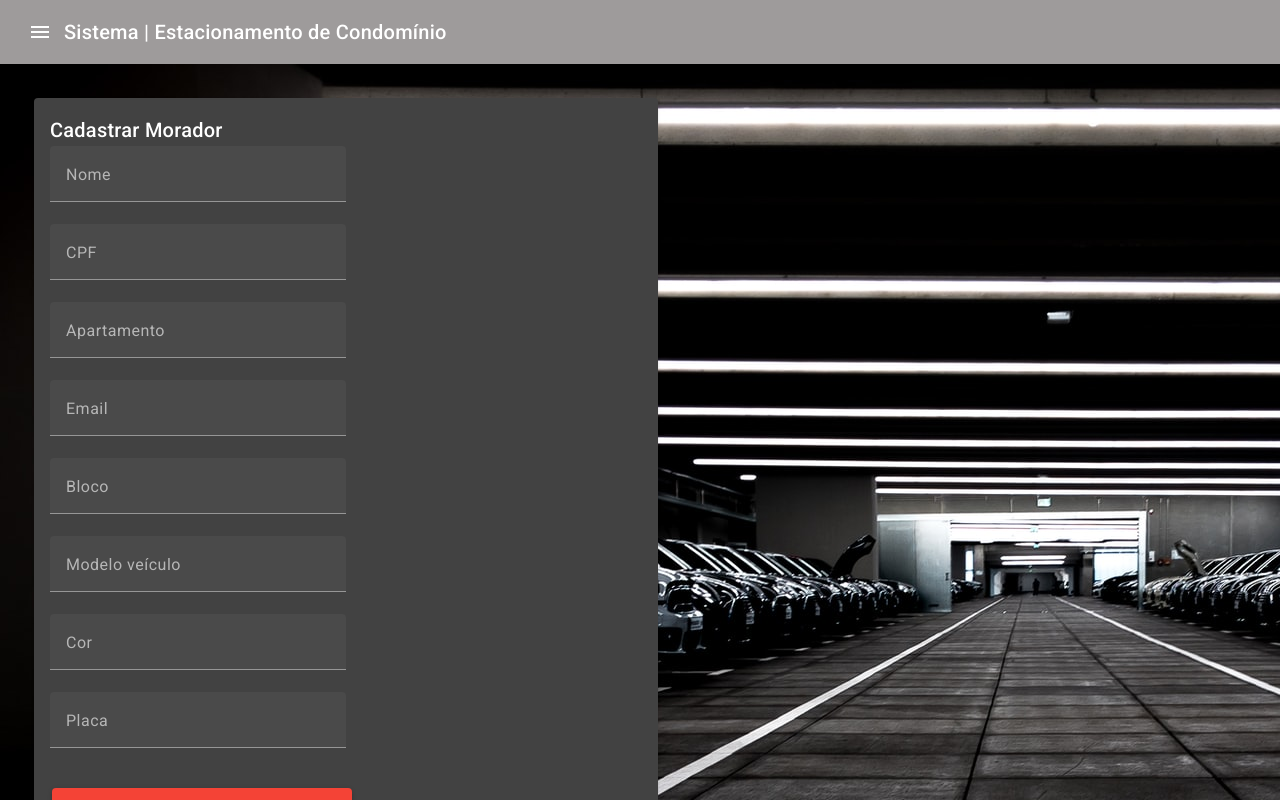
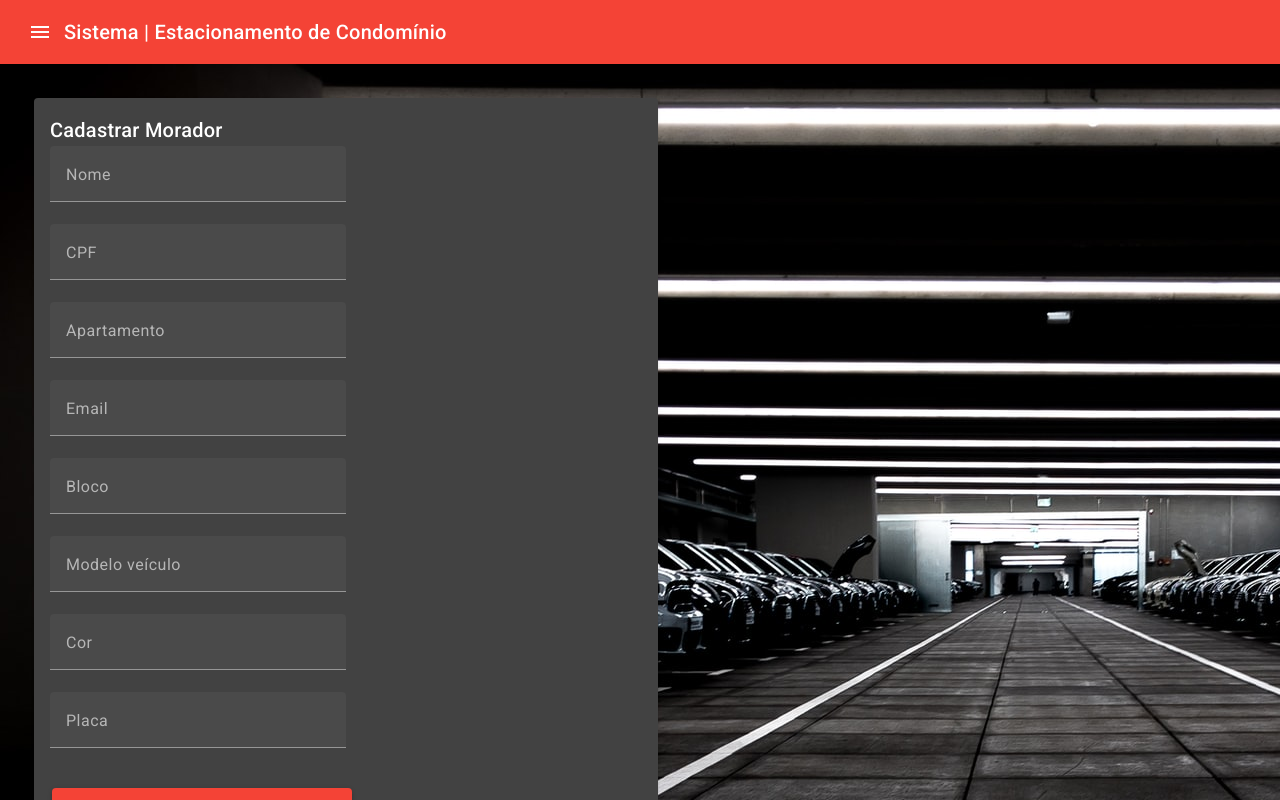
Before and after one commit to rafael-deangelo/Projeto-Desenvolvimento-Visual-Software-FRONT, an Angular app: page /pages/morador/cadastrar in a window 1280 px wide. Built offline with nearby package versions, Linux system fonts and the light colour scheme.

Commit message:
Fix: fix update settings

```diff
--- a/src/app/app.component.css
+++ b/src/app/app.component.css
@@ -9,7 +9,3 @@
     padding: 16px;
     background-image: url(../garagem-condominio.jpg);
 }
-
-.toolbar{
-    background-color: rgb(158, 155, 155);
-}
--- a/src/app/app.component.html
+++ b/src/app/app.component.html
@@ -1,4 +1,4 @@
-<mat-toolbar class="toolbar" color="primary">
+<mat-toolbar class="toolbar" color="warn">
     <button mat-icon-button (click)="sidenav.toggle()">
       <mat-icon>menu</mat-icon>
     </button>
--- a/src/app/components/pages/morador/cadastrar-morador/cadastrar-morador.component.html
+++ b/src/app/components/pages/morador/cadastrar-morador/cadastrar-morador.component.html
@@ -63,6 +63,6 @@
         id="btnAlterar"
         (click)="alterar()"
         >
-        Salvar
+        Alterar
     </button>
 </mat-card>
--- a/src/app/components/pages/morador/cadastrar-morador/cadastrar-morador.component.ts
+++ b/src/app/components/pages/morador/cadastrar-morador/cadastrar-morador.component.ts
@@ -39,6 +39,13 @@ export class CadastrarMoradorComponent {
               this.nome = morador.nome;
               this.cpf =  morador.cpf;
               this.moradorid = morador.moradorId!;     // cria uma variavel global e com esse vc consegue saber se vai cadastrar ou alterar ele controla os dois
+              this.apart = morador.apartamento;
+              this.email = morador.email;
+              this.bloco = morador.bloco
+              this.modeloVeiculo = morador.modelo_veiculo;
+              this.cor = morador.cor;
+              this.placa = morador.placa;
+
             },
           });
         }
@@ -97,6 +104,8 @@ export class CadastrarMoradorComponent {
       cor : this.cor,
       placa : this.placa,
     };
+    console.log(morador.apartamento)
+    console.log(morador.cpf)
     // CONFIGURAÇÃO DA REQUISIÇÃO
     this.http.patch<Morador>('https://localhost:5001/api/morador/alterar',
       morador
--- a/src/app/components/pages/morador/listar-morador/listar-morador.component.css
+++ b/src/app/components/pages/morador/listar-morador/listar-morador.component.css
@@ -4,5 +4,7 @@ table{
 }
 
 .button2{
-    color: green;
+    width: 48%;
+    margin: 18px;
+    display: flex;
 }
```
